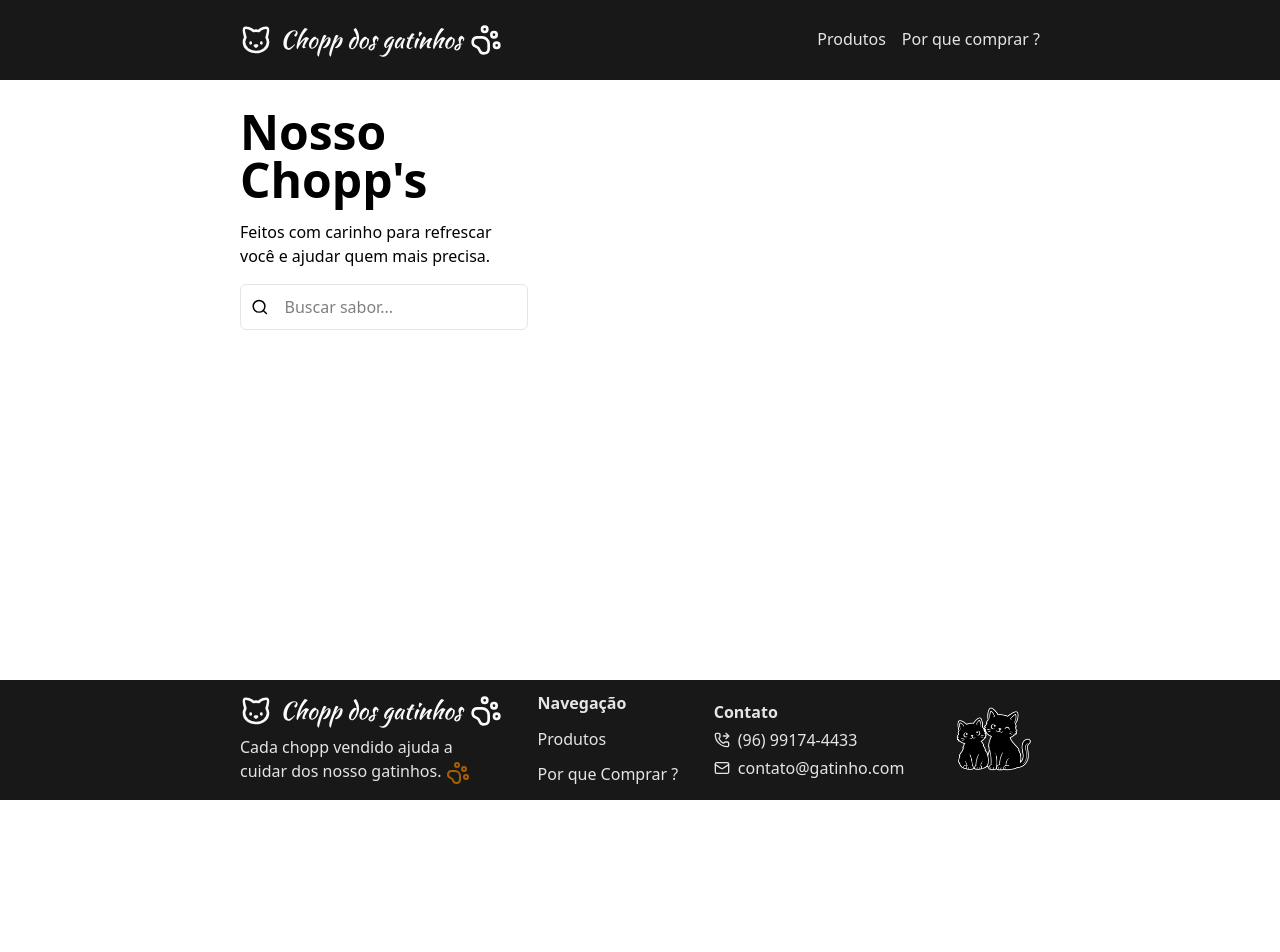
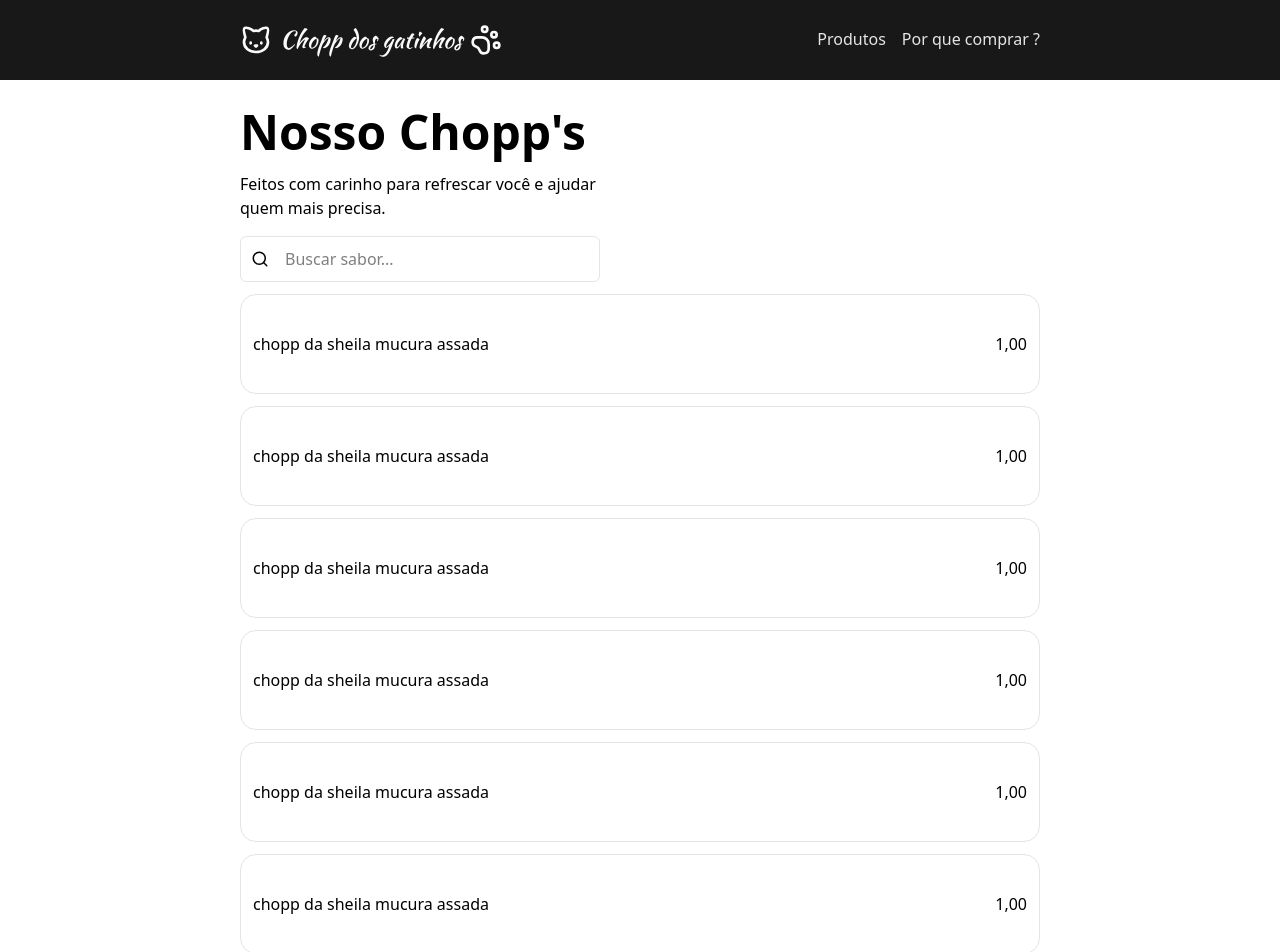
Before and after one commit to MarceloAlmd/chopp-dos-gatinhos, a Next.js app: page / in a window 1280 px wide. Shown: the top 952 px of the page. Before the commit the page ends 800 px from the top, so only its background shows below. Built offline with nearby package versions, Linux system fonts and the light colour scheme.

Commit message:
começa os items

```diff
--- /dev/null
+++ b/src/components/Items/index.ts
@@ -0,0 +1 @@
+export * from "./items";
--- /dev/null
+++ b/src/components/Items/items.tsx
@@ -0,0 +1,8 @@
+export function Items() {
+  return (
+    <div className="w-full h-25 rounded-2xl mt-3 mb-3 border border-brand-gray-100 flex items-center justify-between p-3">
+      chopp da sheila mucura assada
+      <h2>1,00</h2>
+    </div>
+  );
+}
--- a/src/templates/product/product.tsx
+++ b/src/templates/product/product.tsx
@@ -1,9 +1,10 @@
+import { Items } from "@/components/Items";
 import { Search } from "lucide-react";
 
 export function Products() {
   return (
     <div className="max-w-6x1 mx-auto px-4 sm:px-6 md:px-16 lg:px-40 xl:px-60">
-      <div className="flex flex-col gap-4 max-w-2xs mt-3 md:mt-7">
+      <div className="flex flex-col gap-4  md:max-w-90 mt-3 md:mt-7">
         <h1 className="flex items-center gap-2 text-2xl sm:text-3xl md:text-4xl lg:text-5xl font-bold text-brand-gray-300">
           Nosso Chopp&apos;s
         </h1>
@@ -21,6 +22,14 @@ export function Products() {
           />
         </div>
       </div>
+
+      <Items />
+      <Items />
+      <Items />
+      <Items />
+      <Items />
+      <Items />
+      <Items />
     </div>
   );
 }
```
